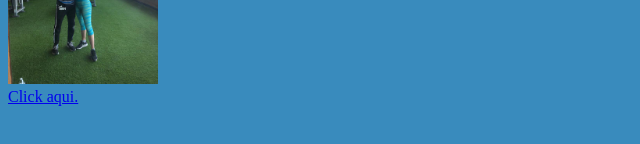
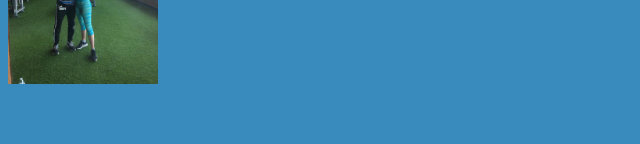
Before and after one commit to LACONCHA232/LACONCHA232.github.io, a plain HTML site: page index.html in a window 1280 px wide. Shown: the part 504-648 px from the top of the page, 0-640 px from the left. Drawn offline with Linux system fonts and the light colour scheme.

Commit message:
quitamos el click aqui

```diff
--- a/index.html
+++ b/index.html
@@ -25,9 +25,8 @@
         quiero que abras esto y recuerdes que estoy aquí contigo, Siempre!</h3>
 
     <a href="https://www.instagram.com/stories/highlights/17942788511419605/" target="_blank">
-        <img src="Imagenes/Gym.jpeg" width="150" title="te lleva a otra pagina">
-        <br>
-        Click aqui.
+        <img src="Imagenes/Gym.jpeg"  width="150" title="te lleva a otra pagina">
+
     </a>
 
 </body>
```
